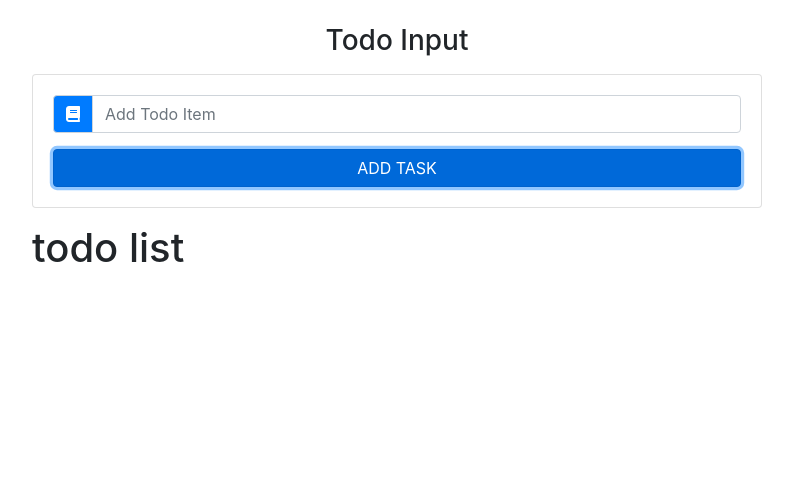
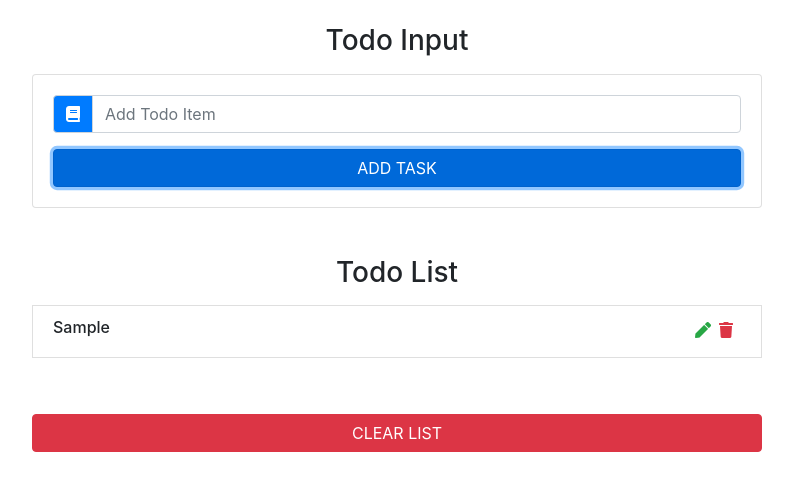
Before and after one commit to riraseth-react-stuff/todo, a React (Create React App) app: page / in a window 1280 px wide. Both pictures are taken after typing "Sample" into the empty fields and a click on the button "ADD TASK". Shown: the top 490 px of the page, without its empty margins (243-1036 px from the left). Built offline with nearby package versions, Linux system fonts and the light colour scheme.

Commit message:
delete item, clear list

```diff
--- a/src/App.js
+++ b/src/App.js
@@ -24,23 +24,25 @@ export default class App extends Component {
       id: this.state.id,
       title: this.state.item
     };
-    this.setState(
-      {
-        items: [...this.state.items, newItem],
-        item: "",
-        id: uuid(),
-        editItem: false
-      },
-      () => console.log(this.state.items)
-    );
+    this.setState({
+      items: [...this.state.items, newItem],
+      item: "",
+      id: uuid(),
+      editItem: false
+    });
   };
 
   clearList = () => {
-    console.log("clear list");
+    this.setState({
+      items: []
+    });
   };
 
   handleDelete = id => {
-    console.log(`handle edit ${id}`);
+    const filteredItems = this.state.items.filter(item => item.id !== id);
+    this.setState({
+      items: filteredItems
+    });
   };
 
   handleEdit = id => {
--- a/src/components/ToDoList.js
+++ b/src/components/ToDoList.js
@@ -1,7 +1,30 @@
 import React, { Component } from "react";
+import TodoItem from "./TodoItem";
 
 export default class ToDoList extends Component {
   render() {
-    return <h1>todo list</h1>;
+    const { items, clearList, handleDelete, handleEdit } = this.props;
+    return (
+      <ul className='list-group my-5'>
+        <h3 className='text-capitalize text-center'>todo list</h3>
+        {items.map(item => {
+          return (
+            <TodoItem
+              key={item.id}
+              title={item.title}
+              handleDelete={() => handleDelete(item.id)}
+              handleEdit={() => handleEdit(item.id)}
+            ></TodoItem>
+          );
+        })}
+        <button
+          type='button'
+          className='btn btn-danger btn-block text-uppercase mt-5'
+          onClick={clearList}
+        >
+          clear list
+        </button>
+      </ul>
+    );
   }
 }
--- a/src/components/TodoItem.js
+++ b/src/components/TodoItem.js
@@ -2,6 +2,19 @@ import React, { Component } from "react";
 
 export default class TodoItem extends Component {
   render() {
-    return <div>to do item</div>;
+    const { title, handleDelete, handleEdit } = this.props;
+    return (
+      <li className='list-group-item text-capitalize d-flex justify-content-between my-2'>
+        <h6>{title}</h6>
+        <div className='todo-icon'>
+          <span className='mr-2 text-success' onClick={handleEdit}>
+            <div className='fas fa-pen'></div>
+          </span>
+          <span className='mr-2 text-danger' onClick={handleDelete}>
+            <i className='fas fa-trash'></i>
+          </span>
+        </div>
+      </li>
+    );
   }
 }
```
